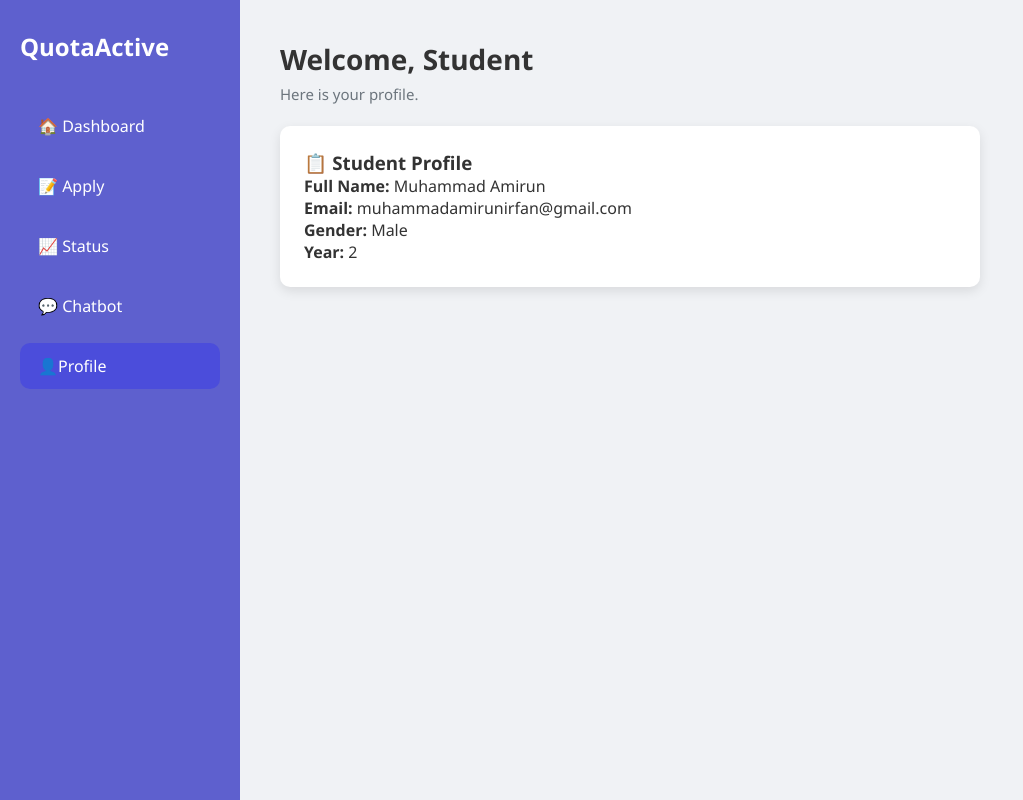
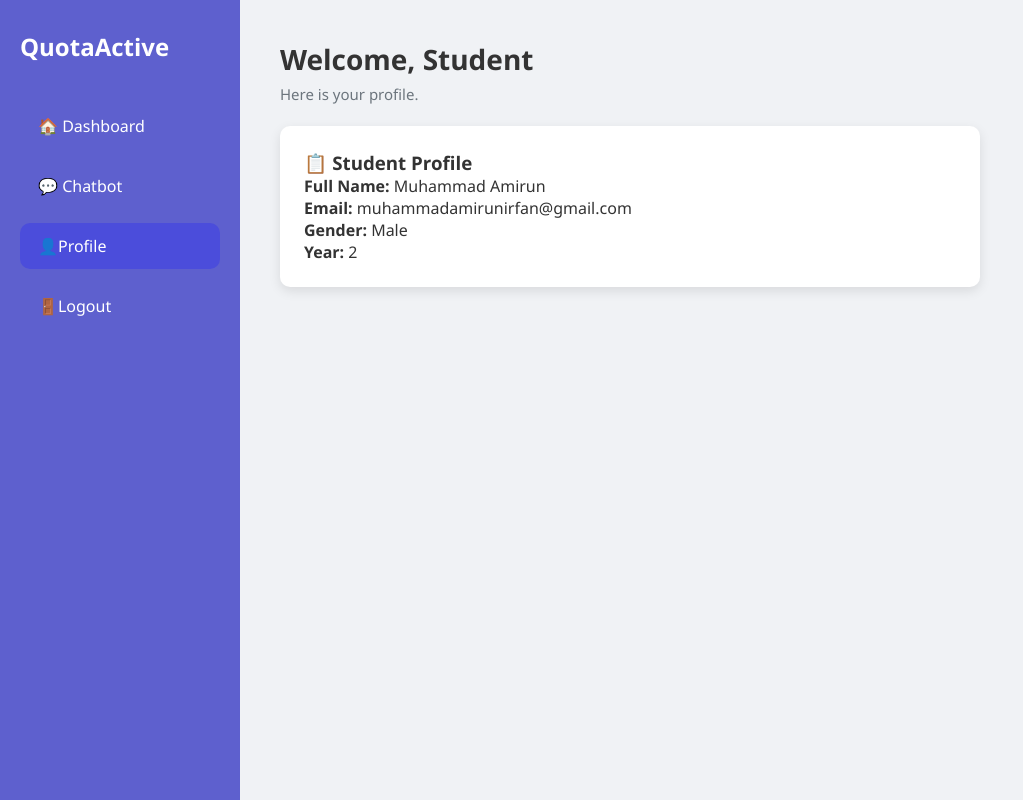
Before and after one commit to welsonxw/quota-active-system, a PHP site: page /profile.php in a window 1280 px wide. Shown: the whole page, without its empty margins (0-1023 px from the left). Run offline with PHP 8.4, Linux system fonts and the light colour scheme; a user stored in the database is signed in; data comes from the database, SQL or seed files in the repository.

Commit message:
remove apply and status for cleaner ui

```diff
--- a/student/dashboard.php
+++ b/student/dashboard.php
@@ -89,8 +89,6 @@ if ($student_id) {
     <nav>
       <ul class="nav-list">
         <li class="nav-item active">🏠 Dashboard</li>
-        <li class="nav-item"><a href="apply.php" class="nav-link">📝 Apply</a></li>
-        <li class="nav-item"><a href="status.php" class="nav-link">📈 Status</a></li>
         <li class="nav-item">💬 Chatbot</li>
         <li class="nav-item"> <a href="profile.php" class="nav-link">👤Profile</a></li>
         <li class="nav-item"><a class="nav-link text-danger" href="logout.php">🚪Logout</a></li>
--- a/student/profile.php
+++ b/student/profile.php
@@ -30,10 +30,10 @@ $student = $result->fetch_assoc();
     <nav>
       <ul class="nav-list">
         <li class="nav-item"><a href="dashboard.php" class="nav-link">🏠 Dashboard</a></li>
-        <li class="nav-item"><a href="apply.php" class="nav-link">📝 Apply</a></li>
-        <li class="nav-item"><a href="status.php" class="nav-link">📈 Status</a></li>
         <li class="nav-item">💬 Chatbot</li>
         <li class="nav-item active"> <a href="profile.php" class="nav-link">👤Profile</a></li>
+        <li class="nav-item"><a class="nav-link text-danger" href="logout.php">🚪Logout</a></li>
+
       </ul>
     </nav>
   </aside>
```
